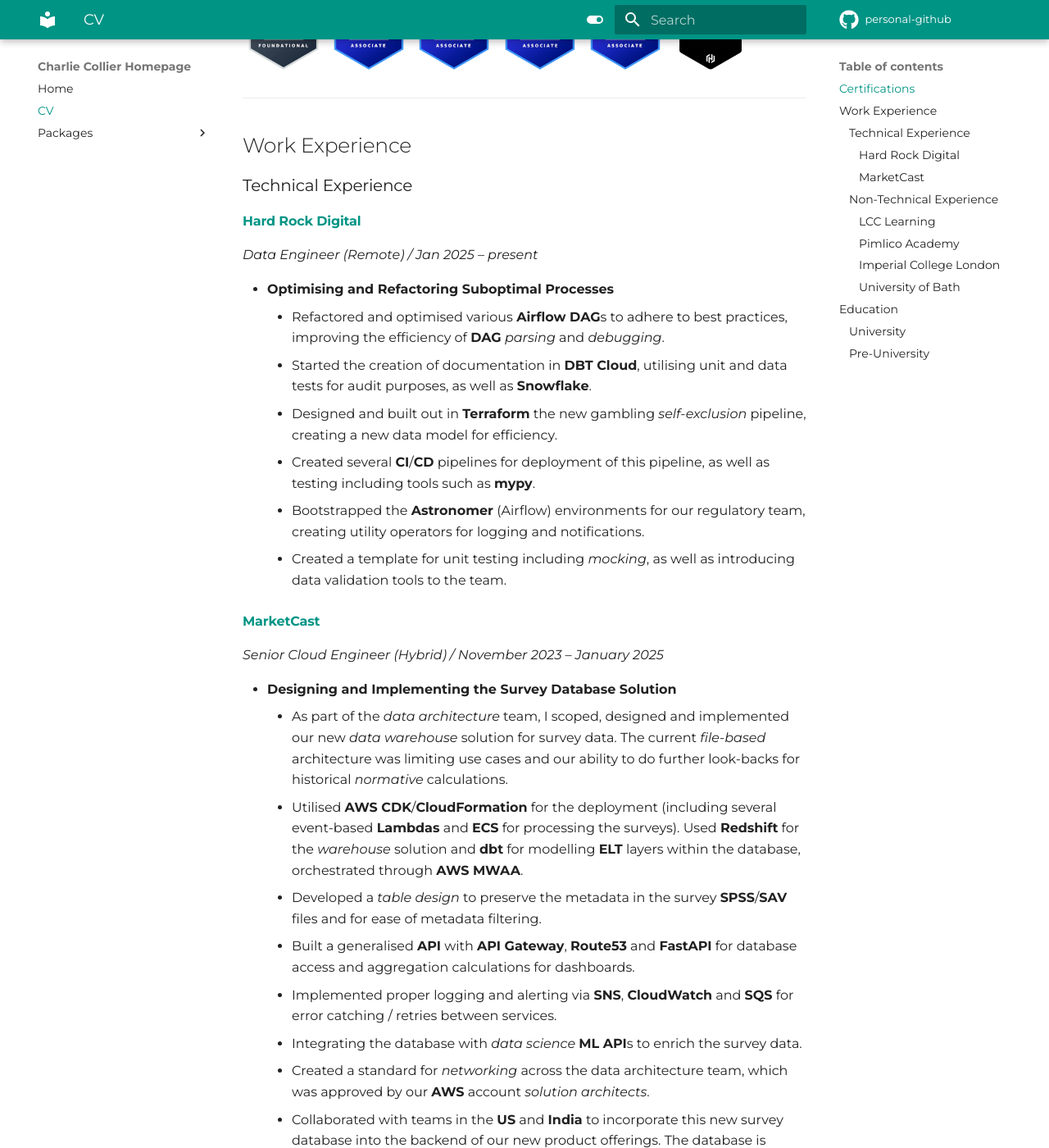
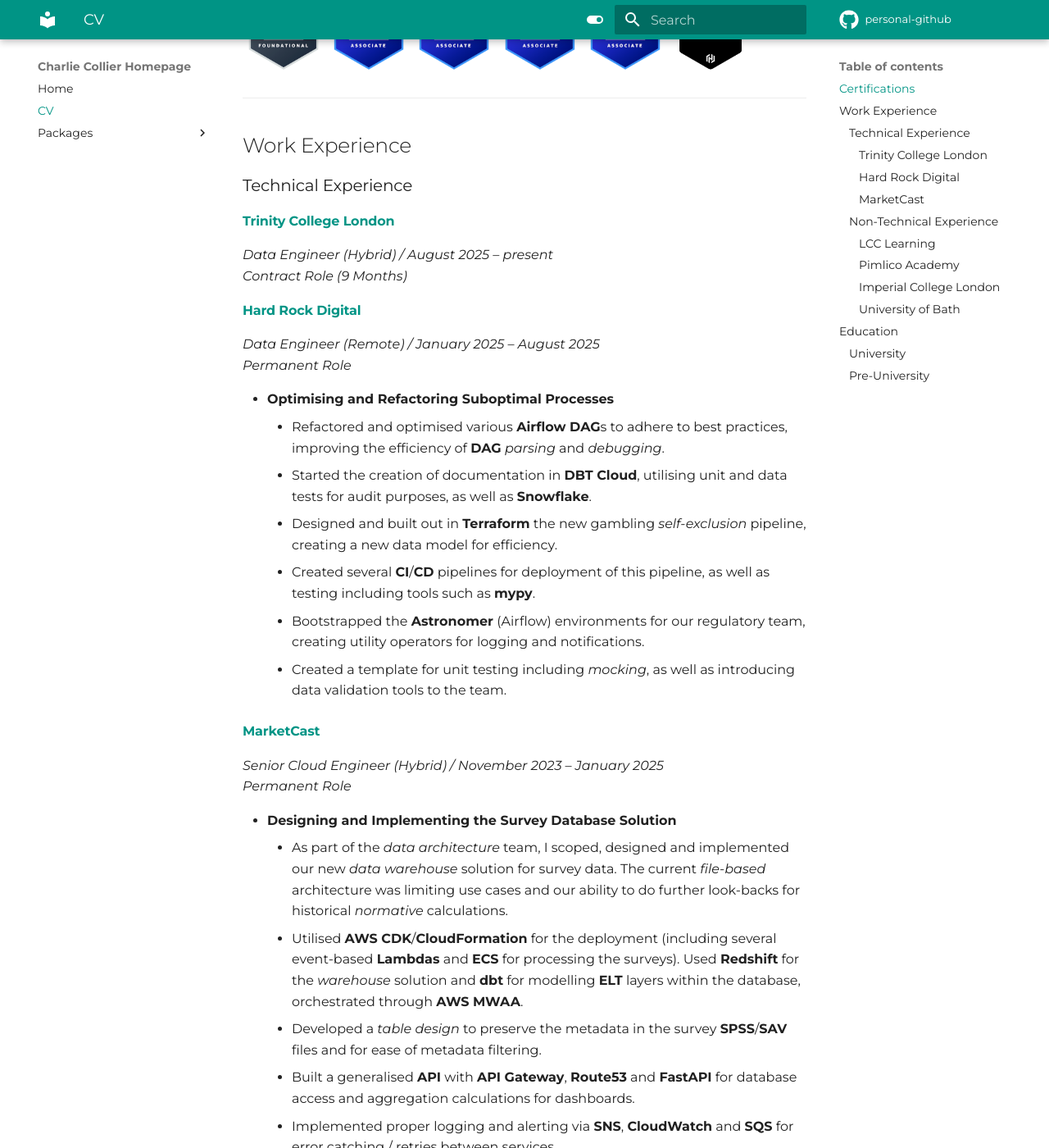
Before and after one commit to collier-p-charlie/collier-p-charlie.github.io, an MkDocs documentation site: the page built from docs/cv/docs.md, in a window 1280 px wide and 1400 px high, scrolled down 496 px. Shown: the whole window at 82% size. Built offline with MkDocs 1.6.1 and Material for MkDocs 9.7.7, drawn with Linux system fonts in a browser that asks for light colours.

Commit message:
end of HRD / start of trinity CV job updates

```diff
--- a/docs/cv/docs.md
+++ b/docs/cv/docs.md
@@ -38,9 +38,16 @@
 ## Work Experience
 ### Technical Experience
 
+#### [Trinity College London](https://www.trinitycollege.com)
+
+*Data Engineer (Hybrid) / August 2025 – present*</br>
+*Contract Role (9 Months)*
+
+
 #### [Hard Rock Digital](https://www.hardrockdigital.com)
 
-*Data Engineer (Remote) / Jan 2025 – present*
+*Data Engineer (Remote) / January 2025 – August 2025*</br>
+*Permanent Role*
 
 - **Optimising and Refactoring Suboptimal Processes**
     - Refactored and optimised various **Airflow DAG**s to adhere to best practices, improving the efficiency of **DAG** _parsing_ and _debugging_.
@@ -53,7 +60,8 @@
 
 #### [MarketCast](https://marketcast.com)
 
-*Senior Cloud Engineer (Hybrid) / November 2023 – January 2025*
+*Senior Cloud Engineer (Hybrid) / November 2023 – January 2025*</br>
+*Permanent Role*
 
 - **Designing and Implementing the Survey Database Solution**
     - As part of the _data architecture_ team, I scoped, designed and implemented our new _data warehouse_ solution for survey data.
```
Also changed, not shown: docs/index.md (+2 -1 lines).
